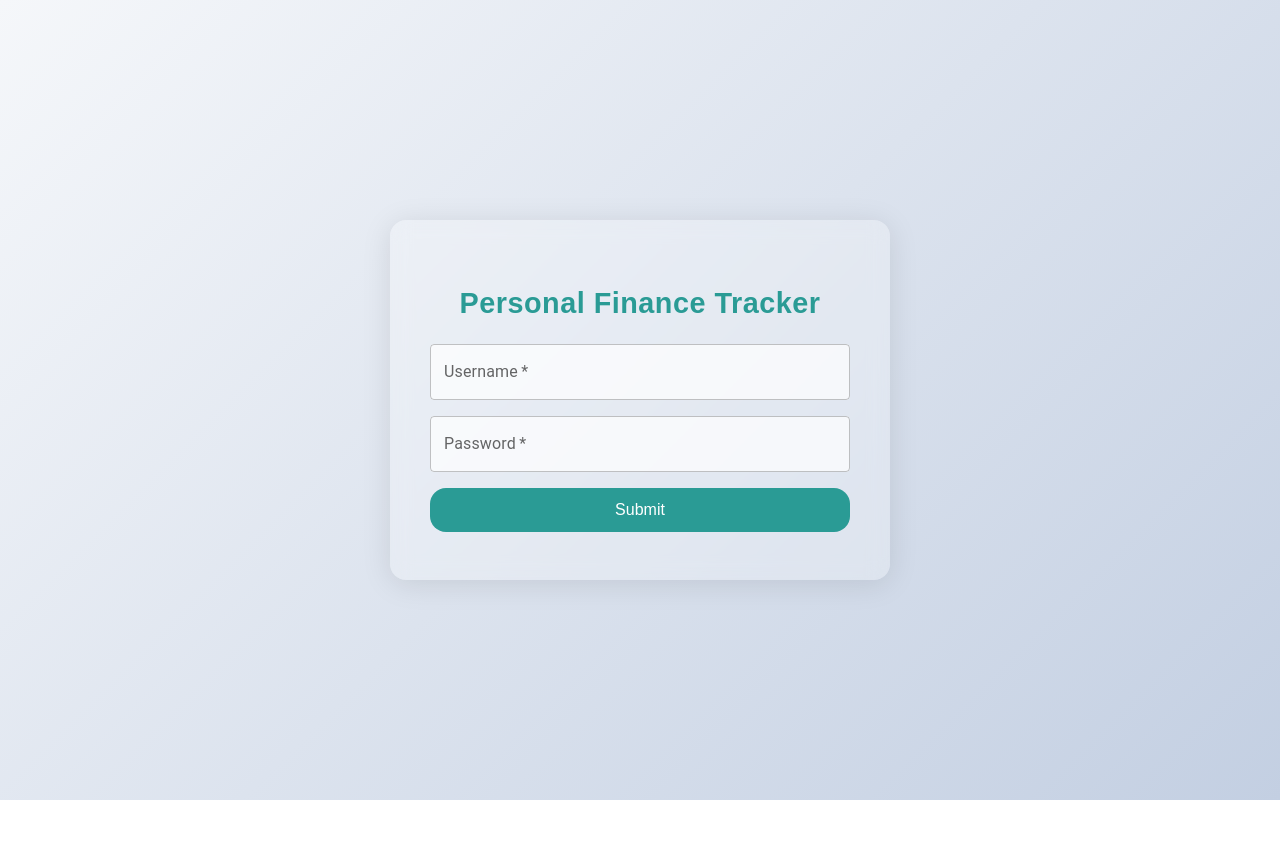
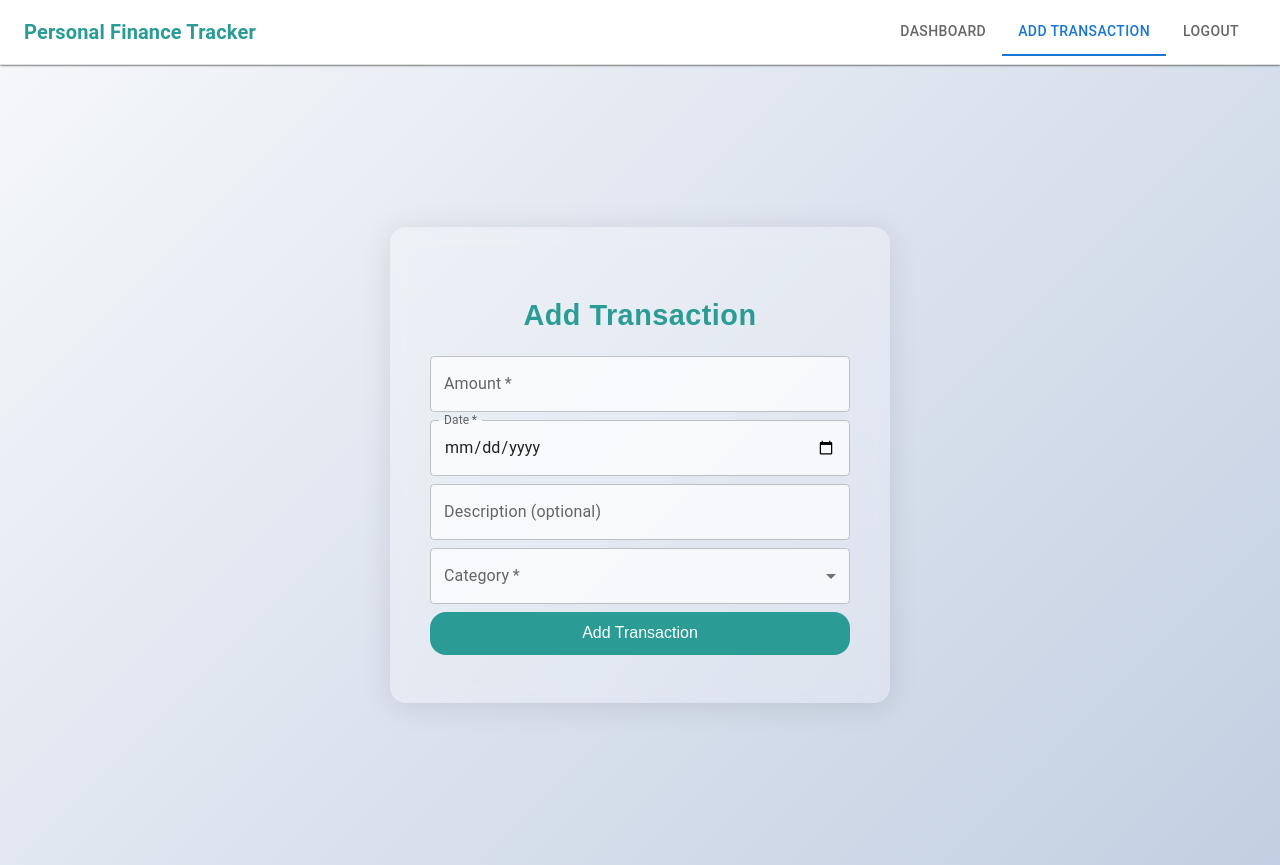
Before and after one commit to skeliThetechie/Personal-Finance-Tracker, a React (Create React App) app in the folder clientApp/: page /add-transaction in a window 1280 px wide. Before the commit the page ends 800 px from the top, so only its background shows below. Built offline with nearby package versions, Linux system fonts and the light colour scheme.

Commit message:
developed Transaction Form and header

```diff
--- a/clientApp/package.json
+++ b/clientApp/package.json
@@ -13,6 +13,7 @@
     "react": "^19.2.0",
     "react-dom": "^19.2.0",
     "react-hook-form": "^7.66.0",
+    "react-router-dom": "^7.9.5",
     "react-scripts": "5.0.1",
     "react-toastify": "^11.0.5",
     "web-vitals": "^2.1.4"
--- a/clientApp/src/App.css
+++ b/clientApp/src/App.css
@@ -112,3 +112,10 @@ button[type="submit"]:hover {
     font-size: 1.5rem;
   }
 }
+
+/* Error message */
+.error {
+  color: #d32f2f;
+  font-size: 13px;
+  margin-top: 4px;
+}
--- a/clientApp/src/App.js
+++ b/clientApp/src/App.js
@@ -1,19 +1,23 @@
-import logo from './logo.svg';
-import './App.css';
-import { ToastContainer } from 'react-toastify';
-import 'react-toastify/dist/ReactToastify.css';
-import Login from './pages/Login';
+import { BrowserRouter as Router, Routes, Route, useLocation } from "react-router-dom";
+import "./App.css";
+import Login from "./pages/Login";
+import TransactionsForm from "./pages/Transactions/TransactionsForm";
+import Dashboard from "./pages/Dashboard";
+import Header from "./components/Header";
 
 function App() {
-  return (
-    <div className="App">
-      <div className="login-card">
-        <h1 className="App-title">Personal Finance Tracker</h1>
-          <ToastContainer position="top-center" autoClose={2000} />
-          <Login/>
-      </div>
-    </div>
-  );
+  const location = useLocation();
+  const hideHeader = location.pathname === "/deez";
+    return (
+        <>
+            {!hideHeader && <Header />}
+      <Routes>
+        <Route path="/" element={<Login />} />
+        <Route path="/add-transaction" element={<TransactionsForm />} />
+        <Route path="/dashboard" element={<Dashboard />} />
+      </Routes>
+        </>
+    );
 }
 
 export default App;
--- /dev/null
+++ b/clientApp/src/components/Header.js
@@ -0,0 +1,35 @@
+import { AppBar, Toolbar, Typography, Tabs, Tab } from "@mui/material";
+import { Link, useLocation } from "react-router-dom";
+
+function Header() {
+  const location = useLocation();
+
+  return (
+    <AppBar
+      position="sticky"
+      color="inherit"
+      elevation={1}
+      sx={{ borderBottom: "1px solid #e0e0e0" }}
+    >
+      <Toolbar>
+        <Typography
+          variant="h6"
+          sx={{ flexGrow: 1, fontWeight: 600, color: "#2a9b95" }}
+        >
+          Personal Finance Tracker
+        </Typography>
+        <Tabs
+          value={location.pathname}
+          textColor="primary"
+          indicatorColor="primary"
+        >
+          <Tab label="Dashboard" value="/dashboard" component={Link} to="/dashboard" />
+          <Tab label="Add Transaction" value="/add-transaction" component={Link} to="/add-transaction" />
+          <Tab label="Logout" value="/" component={Link} to="/" />
+        </Tabs>
+      </Toolbar>
+    </AppBar>
+  );
+}
+
+export default Header;
--- a/clientApp/src/index.js
+++ b/clientApp/src/index.js
@@ -1,14 +1,15 @@
 import React from 'react';
 import ReactDOM from 'react-dom/client';
+import { BrowserRouter } from "react-router-dom";
 import './index.css';
 import App from './App';
 import reportWebVitals from './reportWebVitals';
 
 const root = ReactDOM.createRoot(document.getElementById('root'));
 root.render(
-  <React.StrictMode>
+  <BrowserRouter>
     <App />
-  </React.StrictMode>
+  </BrowserRouter>
 );
 
 // If you want to start measuring performance in your app, pass a function
--- a/clientApp/src/pages/Login.js
+++ b/clientApp/src/pages/Login.js
@@ -1,7 +1,8 @@
 import React from "react";
 import { useForm } from "react-hook-form";
 import { TextField, Grid } from "@mui/material";
-import { toast } from "react-toastify";
+import { ToastContainer, toast } from "react-toastify";
+import "react-toastify/dist/ReactToastify.css";
 
 const Login = () => {
     const {
@@ -25,10 +26,11 @@ const Login = () => {
         toast.success("Successfully Logged In!");
     };
 
-    console.log("Username: ", watch("username"));
-    console.log("Password: ", watch("password"));
-
     return (
+        <div className="App">
+      <div className="login-card">
+        <h1 className="App-title">Personal Finance Tracker</h1>
+          <ToastContainer position="top-center" autoClose={2000} />
         <form onSubmit={handleSubmit(onSubmit)}>
             <Grid container spacing={1}>
                 <Grid size={{ xs: 12 }}>
@@ -69,6 +71,8 @@ const Login = () => {
                 </Grid>
             </Grid>
         </form>
+        </div>
+        </div>
     );
 };
 
--- a/clientApp/src/pages/Transactions/TransactionsForm.js
+++ b/clientApp/src/pages/Transactions/TransactionsForm.js
@@ -1,9 +1,116 @@
-import React from 'react'
+import React from "react";
+import { useForm } from "react-hook-form";
+import { TextField, MenuItem, FormControl, InputLabel, Select, Grid } from "@mui/material";
+import { ToastContainer, toast } from "react-toastify";
+import "react-toastify/dist/ReactToastify.css";
 
 const TransactionsForm = () => {
-  return (
-    <div>TransactionsForm</div>
-  )
-}
+    const {
+        register,
+        handleSubmit,
+        reset,
+        formState: { errors },
+    } = useForm();
 
-export default TransactionsForm
+    const categories = [
+        {
+            value: "Food & Dining",
+            label: "Food & Dining",
+        },
+        {
+            value: "Transportation",
+            label: "Transportation",
+        },
+        {
+            value: "Shopping",
+            label: "Shopping",
+        },
+        {
+            value: "Bills & Utilities",
+            label: "Bills & Utilities",
+        },
+        {
+            value: "Entertainment",
+            label: "Entertainment",
+        },
+        {
+            value: "Income",
+            label: "Income",
+        },
+        {
+            value: "Other",
+            label: "Other",
+        },
+    ];
+
+    const onSubmit = (data) => {
+        console.log("Transaction Added:", data);
+        toast.success("Transaction added successfully!");
+        reset();
+      //  window.location.reload();
+    };
+
+    return (
+        <div className="App">
+            <div className="login-card">
+                <h2 className="App-title">Add Transaction</h2>
+
+                <form onSubmit={handleSubmit(onSubmit)} className="transaction-form">
+                    <Grid container spacing={1}>
+                        <TextField
+                            label="Amount"
+                            type="number"
+                            required
+                            fullWidth
+                            variant="outlined"
+                            {...register("amount", {
+                                required: "Amount is required",
+                                validate: (value) => parseFloat(value) > 0 || "Amount must be greater than 0",
+                            })}
+                            error={!!errors.amount}
+                            helperText={errors.amount?.message}
+                        />
+                        <TextField
+                            label="Date"
+                            type="date"
+                            required
+                            fullWidth
+                            variant="outlined"
+                            InputLabelProps={{ shrink: true }}
+                            {...register("date", { required: "Date is required" })}
+                            error={!!errors.date}
+                            helperText={errors.date?.message}
+                        />
+                        <TextField
+                            label="Description (optional)"
+                            fullWidth
+                            variant="outlined"
+                            {...register("description")}
+                        />
+                        <TextField
+                            select
+                            label="Category"
+                            required
+                            defaultValue=""
+                            {...register("category", { required: "Category is required" })}
+                            error={!!errors.category}
+                            helperText={errors.category?.message}
+                        >
+                            {categories.map((option) => (
+                                <MenuItem key={option.value} value={option.value}>
+                                    {option.label}
+                                </MenuItem>
+                            ))}
+                        </TextField>
+
+                        <input type="submit" value="Add Transaction" />
+                    </Grid>
+                </form>
+
+                <ToastContainer position="top-center" autoClose={2000} />
+            </div>
+        </div>
+    );
+};
+
+export default TransactionsForm;
```
Also changed, not shown: 1 other file (tests, documents, lock files or other folders).
